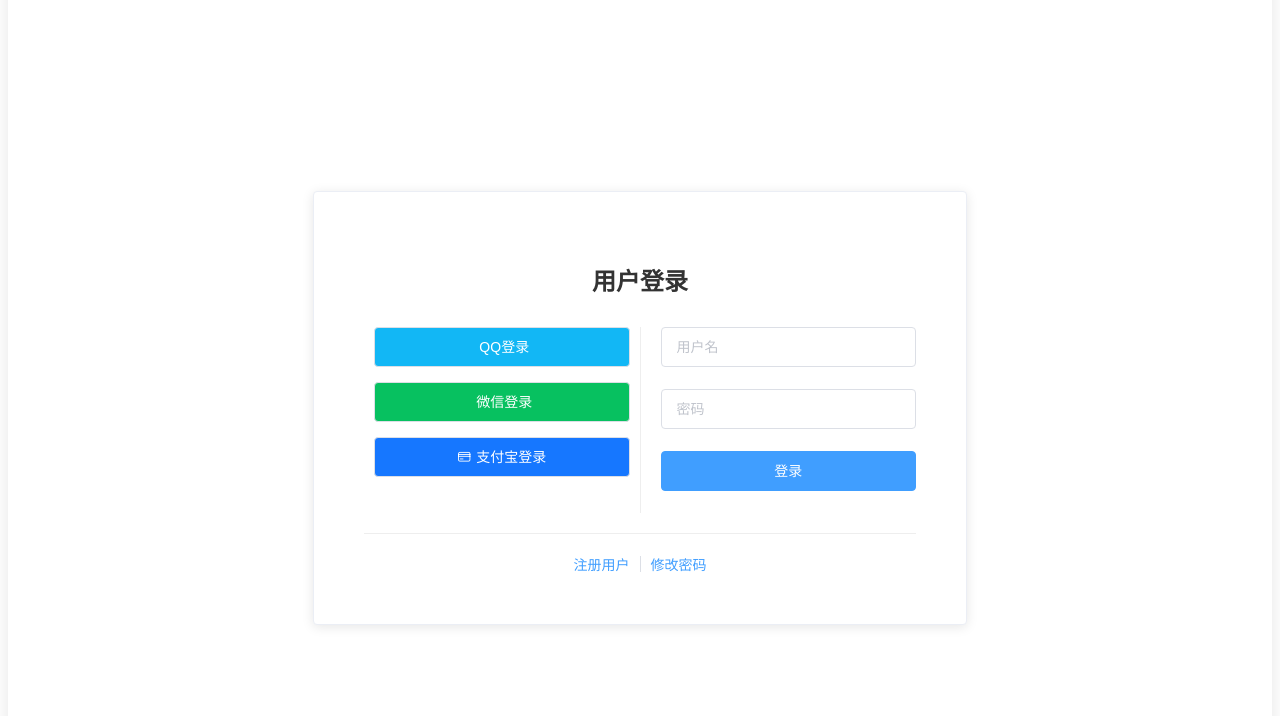
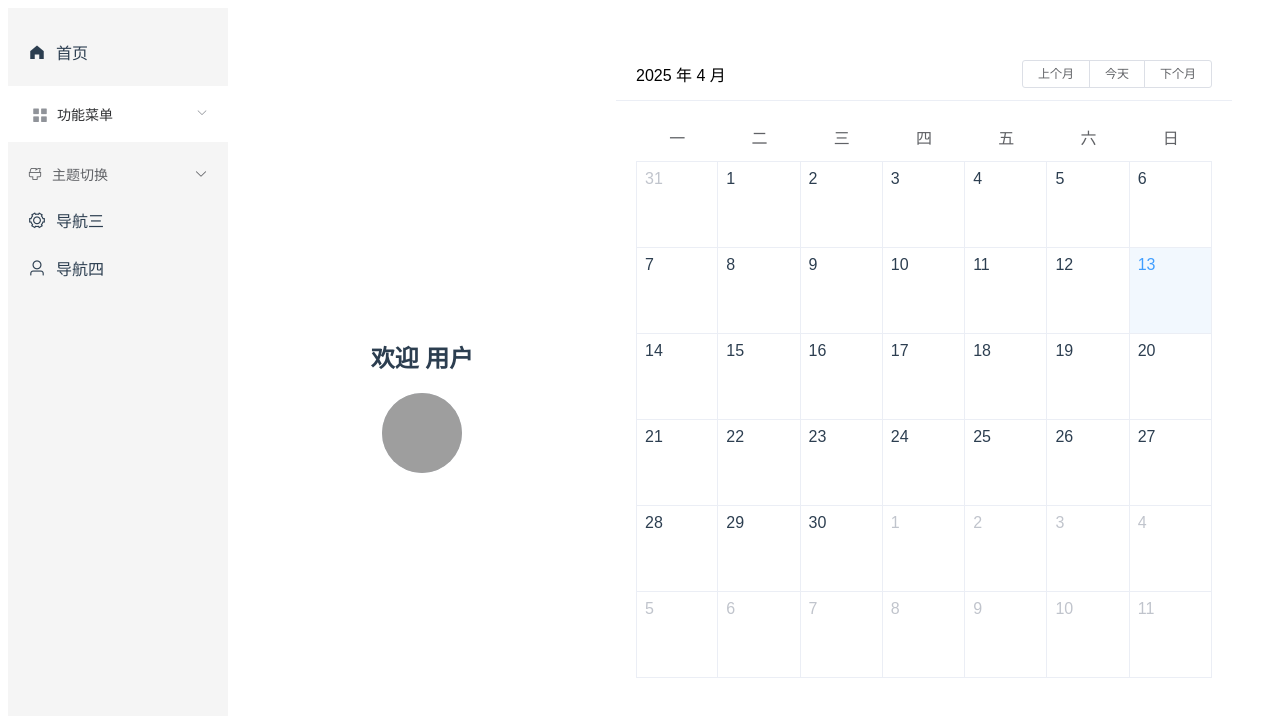
Before and after one commit to Chase-cn/wut-web---, a Vue app: page /#/home in a window 1280 px wide. Before the commit this address led to /#/login. Shown: the top 716 px of the page. Built offline with nearby package versions, Linux system fonts and the light colour scheme; grey boxes are pictures that could not be loaded.

Commit message:
feat:基本完成home页的布局

```diff
--- a/src/App.vue
+++ b/src/App.vue
@@ -22,10 +22,10 @@ export default {
     this.checkScreenSize()
     window.addEventListener('resize', this.checkScreenSize)
 
-    // 确保打开应用时跳转到登录页
-    if (this.$route.path !== '/login') {
-      this.$router.replace('/login')
-    }
+    // // 确保打开应用时跳转到登录页 暂时不需要
+    // if (this.$route.path !== '/login') {
+    //   this.$router.replace('/login')
+    // }
   },
   beforeDestroy () {
     window.removeEventListener('resize', this.checkScreenSize)
--- a/src/router/index.js
+++ b/src/router/index.js
@@ -3,14 +3,16 @@ import VueRouter from 'vue-router'
 import Login from '../views/Login.vue'
 import Register from '../views/Register.vue'
 import ResetPwd from '../views/ResetPwd.vue'
+import Home from '../views/Home.vue'
 
 Vue.use(VueRouter)
 
 const routes = [
-  { path: '/', redirect: '/login' },
+  { path: '/', redirect: '/home' },
   { path: '/login', component: Login },
   { path: '/register', component: Register },
-  { path: '/reset-password', component: ResetPwd }
+  { path: '/reset-password', component: ResetPwd },
+  { path: '/home', component: Home }
 ]
 
 const router = new VueRouter({
--- /dev/null
+++ b/src/views/Home.vue
@@ -0,0 +1,295 @@
+<template>
+  <div :class="['app-container', currentTheme]">
+    <!-- 桌面端布局 -->
+    <div v-if="!isMobile" class="desktop-layout">
+      <!-- 左侧菜单栏 -->
+      <div class="sidebar">
+        <!-- 首页按钮,div就够了 -->
+        <div class="menu-item" @click="goHome">
+          <i class="el-icon-s-home"></i>
+          <span>首页</span>
+        </div>
+
+        <!-- 功能菜单下拉栏 -->
+        <el-menu
+          class="menu-group"
+          :default-active="activeMenu"
+          @select="handleMenuSelect"
+        >
+          <el-submenu index="1">
+            <template #title>
+              <i class="el-icon-menu"></i>
+              <span>功能菜单</span>
+            </template>
+            <el-menu-item index="1-1">用户管理</el-menu-item>
+            <el-menu-item index="1-2">文章管理</el-menu-item>
+          </el-submenu>
+        </el-menu>
+
+        <!-- 主题切换下拉框 -->
+        <el-dropdown class="theme-dropdown" @command="changeTheme">
+          <div class="dropdown-trigger">
+            <i class="el-icon-brush"></i>
+            <span>主题切换</span>
+            <i class="el-icon-arrow-down"></i>
+          </div>
+          <template #dropdown>
+            <el-dropdown-menu>
+              <el-dropdown-item command="blue">蓝色风格</el-dropdown-item>
+              <el-dropdown-item command="yellow">黄色风格</el-dropdown-item>
+            </el-dropdown-menu>
+          </template>
+        </el-dropdown>
+
+        <!-- 其他导航项 -->
+        <div class="menu-item">
+          <i class="el-icon-setting"></i>
+          <span>导航三</span>
+        </div>
+        <div class="menu-item">
+          <i class="el-icon-user"></i>
+          <span>导航四</span>
+        </div>
+      </div>
+
+      <!-- 右侧内容区 -->
+      <div class="main-content">
+        <div class="user-info">
+          <h2>欢迎 {{ username }}</h2>
+          <div class="avatar-container">
+            <el-avatar :size="80" :src="userAvatar"></el-avatar>
+          </div>
+        </div>
+        <div class="calendar-container">
+          <el-calendar v-model="currentDate"></el-calendar>
+        </div>
+      </div>
+    </div>
+
+    <!-- 移动端布局 -->
+    <div v-else class="mobile-layout">
+      <div class="mobile-header">
+        <el-dropdown @command="handleMobileMenu">
+          <span class="mobile-menu-trigger">
+            <i class="el-icon-menu"></i>
+          </span>
+          <template #dropdown>
+            <el-dropdown-menu>
+              <el-dropdown-item command="home">首页</el-dropdown-item>
+              <el-dropdown-item command="user">用户管理</el-dropdown-item>
+              <el-dropdown-item command="article">文章管理</el-dropdown-item>
+              <el-dropdown-item command="theme">主题切换</el-dropdown-item>
+            </el-dropdown-menu>
+          </template>
+        </el-dropdown>
+        <h2>欢迎 {{ username }}</h2>
+      </div>
+      <div class="mobile-content">
+        <el-calendar v-model="currentDate"></el-calendar>
+      </div>
+    </div>
+  </div>
+</template>
+
+<script>
+import responsiveMixin from '@/utils/responsive'
+
+export default {
+  mixins: [responsiveMixin], // 增加响应式布局的内容
+  data () {
+    return {
+      username: '用户',
+      userAvatar: 'https://cube.elemecdn.com/3/7c/3ea6beec64369c2642b92c6726f1epng.png',
+      currentDate: new Date(),
+      activeMenu: '',
+      currentTheme: 'blue' // 默认蓝色主题
+    }
+  },
+  methods: {
+    goHome () {
+      // 首页跳转逻辑
+      this.activeMenu = ''
+    },
+    handleMenuSelect (index) {
+      // 菜单选择逻辑
+      this.activeMenu = index
+      if (index === '1-1') {
+        // 用户管理跳转
+      } else if (index === '1-2') {
+        // 文章管理跳转
+      }
+    },
+    changeTheme (theme) {
+      this.currentTheme = theme
+    },
+    handleMobileMenu (command) {
+      if (command === 'home') {
+        this.goHome()
+      } else if (command === 'theme') {
+        this.changeTheme(this.currentTheme === 'blue' ? 'yellow' : 'blue')
+      } else {
+        // 其他菜单项处理
+      }
+    }
+  }
+}
+</script>
+
+<style scoped>
+/* 基础样式 */
+.app-container {
+  height: 100vh;
+  display: flex;
+  font-family: 'Arial', sans-serif;
+}
+
+/* 桌面端样式 */
+.desktop-layout {
+  display: flex;
+  width: 100%;
+  height: 100%;
+}
+
+.sidebar {
+  width: 220px;
+  background-color: #f5f5f5;
+  padding: 20px 0;
+  display: flex;
+  flex-direction: column;
+}
+
+.menu-item {
+  padding: 12px 20px;
+  cursor: pointer;
+  display: flex;
+  align-items: center;
+  transition: all 0.3s;
+}
+
+.menu-item:hover {
+  background-color: #e6e6e6;
+}
+
+.menu-item i {
+  margin-right: 10px;
+  font-size: 18px;
+}
+
+.menu-group {
+  border-right: none;
+  margin: 10px 0;
+}
+
+.theme-dropdown {
+  padding: 12px 20px;
+  cursor: pointer;
+}
+
+.dropdown-trigger {
+  display: flex;
+  align-items: center;
+}
+
+.dropdown-trigger i:first-child {
+  margin-right: 10px;
+}
+
+.dropdown-trigger i:last-child {
+  margin-left: auto;
+}
+
+.main-content {
+  flex: 1;
+  padding: 20px;
+  display: flex;
+}
+
+.user-info {
+  flex: 1;
+  display: flex;
+  flex-direction: column;
+  align-items: center;
+  justify-content: center;
+  padding: 20px;
+}
+
+.avatar-container {
+  margin-bottom: 20px;
+}
+
+.calendar-container {
+  flex: 2;
+  padding: 20px;
+}
+
+/* 移动端样式 */
+.mobile-layout {
+  width: 100%;
+  height: 100%;
+}
+
+.mobile-header {
+  display: flex;
+  align-items: center;
+  padding: 10px 15px;
+  background-color: #f5f5f5;
+}
+
+.mobile-menu-trigger {
+  font-size: 24px;
+  margin-right: 15px;
+  cursor: pointer;
+}
+
+.mobile-content {
+  padding: 15px;
+}
+
+/* 主题样式 */
+.blue {
+  --primary-color: #409EFF;
+  --secondary-color: #ecf5ff;
+}
+
+.yellow {
+  --primary-color: #E6A23C;
+  --secondary-color: #fdf6ec;
+}
+
+.blue .menu-item:hover,
+.blue .el-menu-item:hover,
+.blue .el-submenu__title:hover {
+  background-color: var(--secondary-color);
+  color: var(--primary-color);
+}
+
+.yellow .menu-item:hover,
+.yellow .el-menu-item:hover,
+.yellow .el-submenu__title:hover {
+  background-color: var(--secondary-color);
+  color: var(--primary-color);
+}
+
+.blue .el-menu-item.is-active,
+.blue .el-submenu__title.is-active {
+  color: var(--primary-color);
+}
+
+.yellow .el-menu-item.is-active,
+.yellow .el-submenu__title.is-active {
+  color: var(--primary-color);
+}
+
+/* 响应式调整 */
+@media (max-width: 800px) {
+  .main-content {
+    flex-direction: column;
+  }
+
+  .user-info,
+  .calendar-container {
+    width: 100%;
+    flex: none;
+  }
+}
+</style>
```
